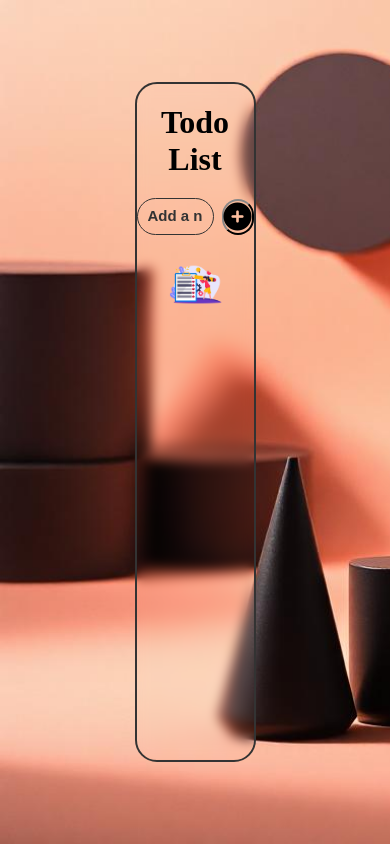
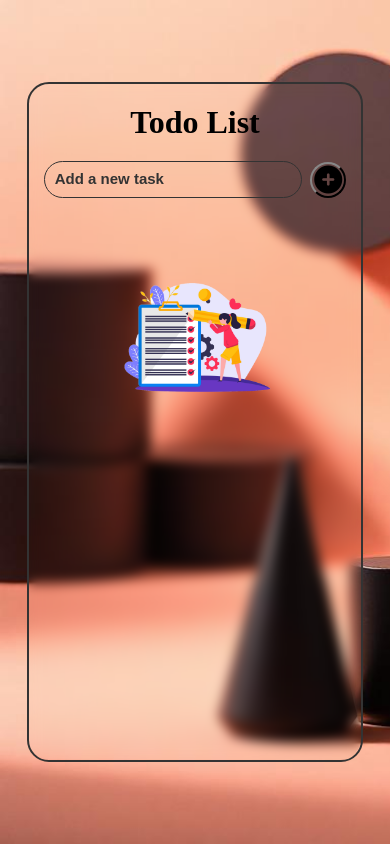
Before and after one commit to harshuk17/OCTANET_AUGUST, a plain HTML site: page Task2/index.html in a window 390 px wide. Drawn offline with Linux system fonts and the light colour scheme.

Commit message:
responsive todo app

```diff
--- a/Task2/script.js
+++ b/Task2/script.js
@@ -83,3 +83,9 @@ const inputHandler = function() {
 
 // Attach the inputHandler function to the button's click event
 button.addEventListener("click", inputHandler);
+
+document.addEventListener("keydown", function(event) {
+    if (event.key === "Enter") {
+        inputHandler();
+    }
+});
--- a/Task2/style.css
+++ b/Task2/style.css
@@ -117,3 +117,32 @@ i{
     display: flex;
     gap: 10px;
 }
+@media screen and (max-width:924px) {
+
+    .outer-frame{
+        width: 45%;
+    }
+
+
+}
+
+@media screen and (max-width:1054px){
+
+    .outer-frame{
+        width: 46%;
+    }
+
+}
+@media screen and (max-width:600px){
+
+    .outer-frame{
+        width: 66%;
+    }
+
+}
+@media screen and (max-width:420px){
+
+    .outer-frame{
+        width: 85%;
+    }
+}
```
